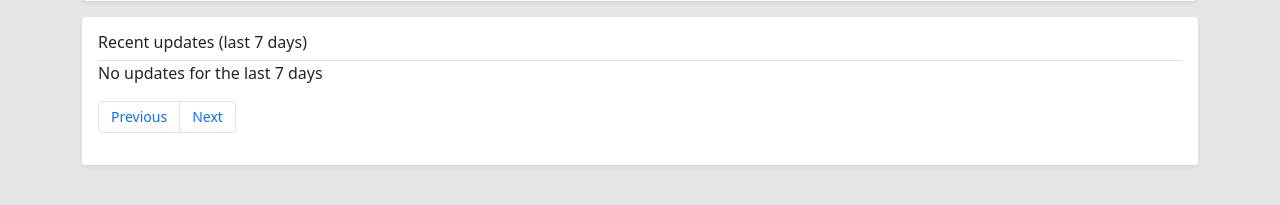
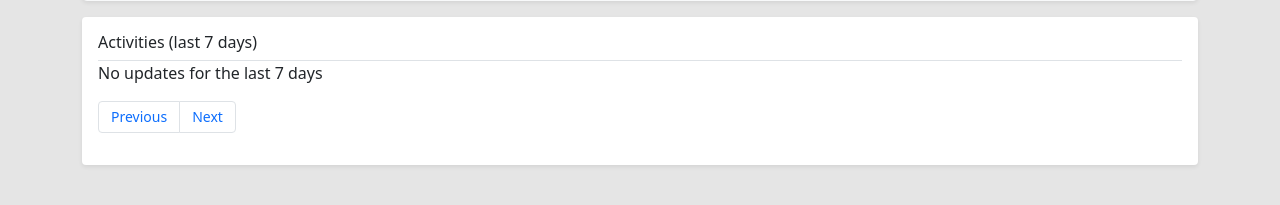
Before and after one commit to jlmanrique25/Finals_pending_qa, a PHP site: page /?page=1 in a window 1280 px wide. Shown: the part 598-803 px from the top of the page. Run offline with PHP 8.4, Linux system fonts and the light colour scheme; the visitor is signed in with stand-in values (Sample User, id 1); data that the repository does not hold is empty; some libraries are stand-ins or nearby versions.

Commit message:
Recent updates - Activities

```diff
--- a/dashboard.php
+++ b/dashboard.php
@@ -90,7 +90,7 @@
 		  </div>
 		  <!--START OF CODE FOR UPDATE FIELD-->
 		  <div class="my-3 p-3 bg-body rounded shadow-sm">
-			<h6 class="border-bottom pb-2 mb-0">Recent updates (last 7 days)</h6>
+			<h6 class="border-bottom pb-2 mb-0">Activities (last 7 days)</h6>
 
 			<!--
 			!!!!!!
--- a/p_issues.php
+++ b/p_issues.php
@@ -29,7 +29,7 @@
 					<th scope="col">Asset</th>
 					<th scope="col">Date Created</th>
 					<th scope="col">Date due</th>
-					<th scope="col">Assigned to</th>
+					<th scope="col">Assignee</th>
 				</tr>
 			</thead>
 			<tbody>
```
